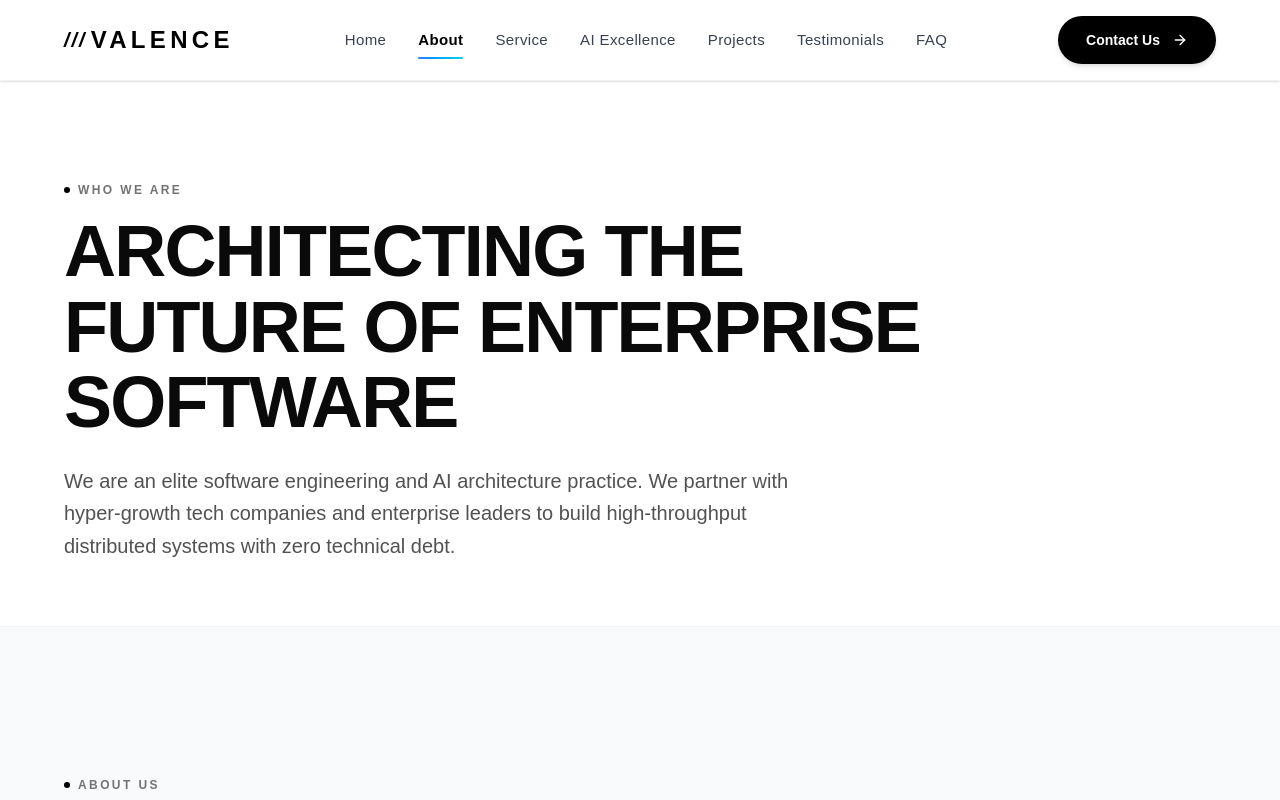
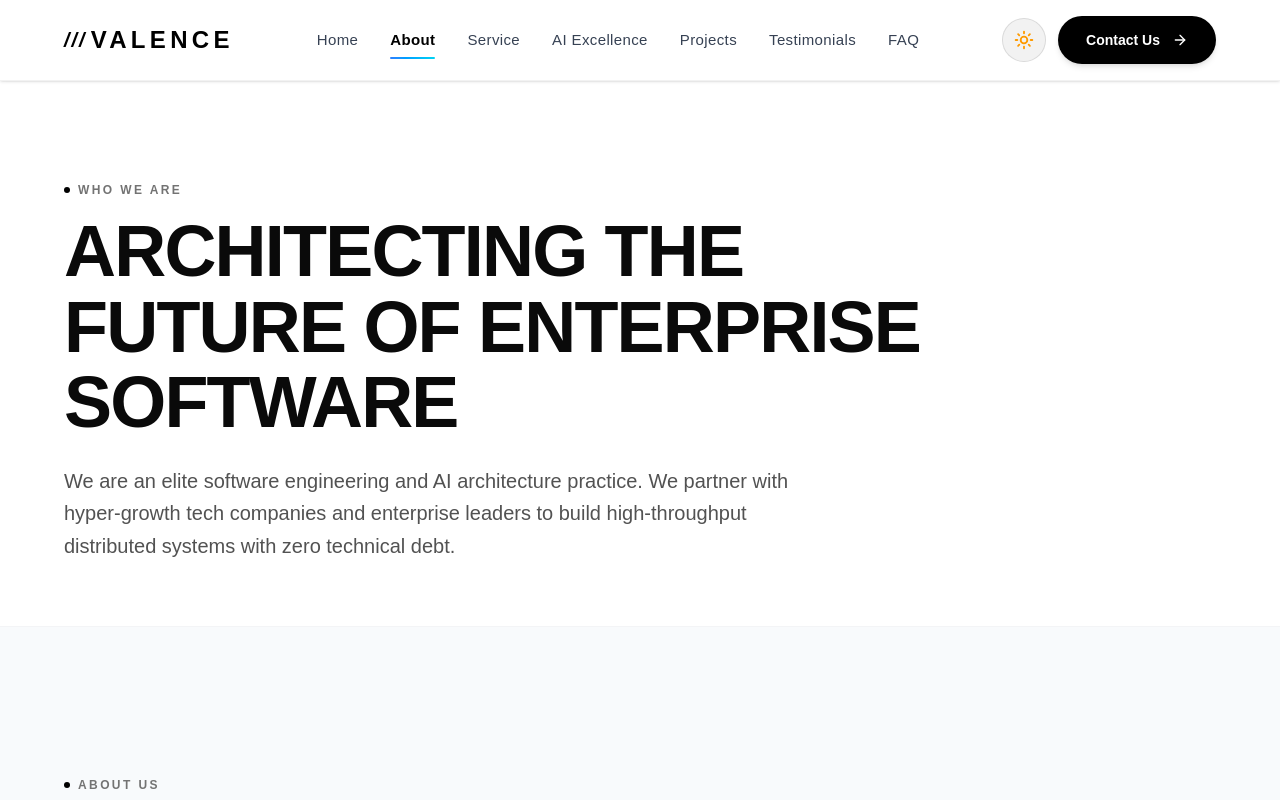
Before and after one commit to ruhul2003/VALENCE, a Next.js app: page /about in a window 1280 px wide. Shown: the top 800 px of the page. Built offline with nearby package versions, Linux system fonts and the light colour scheme; a web font is replaced by a local one.

Commit message:
Integrate ThemeToggle into desktop navigation bar with adaptive backdrop blur.

```diff
--- a/src/components/Navbar.jsx
+++ b/src/components/Navbar.jsx
@@ -5,6 +5,7 @@ import Link from "next/link";
 import { usePathname } from "next/navigation";
 import { motion, AnimatePresence } from "framer-motion";
 import { ArrowRight, Menu, X } from "lucide-react";
+import ThemeToggle from "@/components/ThemeToggle";
 
 const MotionLink = motion.create(Link);
 
@@ -45,7 +46,7 @@ export default function Navbar({ onOpenContact }) {
       transition={{ duration: 0.7, ease: [0.16, 1, 0.3, 1] }}
       className={`fixed top-0 left-0 right-0 z-50 transition-all duration-300 ${
         isSolid
-          ? "bg-white/85 backdrop-blur-xl border-b border-black/5 py-4 shadow-sm"
+          ? "bg-white/85 dark:bg-[#080B11]/85 backdrop-blur-xl border-b border-black/5 dark:border-white/10 py-4 shadow-sm"
           : "bg-transparent py-6"
       }`}
     >
@@ -60,14 +61,14 @@ export default function Navbar({ onOpenContact }) {
           <div className="flex items-center tracking-tighter">
             <span
               className={`font-black italic text-xl mr-1 tracking-widest transition-colors ${
-                isSolid ? "text-black" : "text-white"
+                isSolid ? "text-black dark:text-white" : "text-white"
               }`}
             >
               ///
             </span>
             <span
               className={`font-extrabold text-2xl tracking-[0.18em] transition-colors ${
-                isSolid ? "text-black" : "text-white"
+                isSolid ? "text-black dark:text-white" : "text-white"
               }`}
             >
               VALENCE
@@ -89,10 +90,10 @@ export default function Navbar({ onOpenContact }) {
                 className={`text-[15px] font-medium transition-colors tracking-wide relative group py-1 ${
                   isActive
                     ? isSolid
-                      ? "text-black font-semibold"
+                      ? "text-black dark:text-white font-semibold"
                       : "text-white font-semibold"
                     : isSolid
-                    ? "text-gray-700 hover:text-black"
+                    ? "text-gray-700 dark:text-gray-300 hover:text-black dark:hover:text-white"
                     : "text-white/80 hover:text-white"
                 }`}
               >
@@ -107,8 +108,10 @@ export default function Navbar({ onOpenContact }) {
           })}
         </nav>
 
-        {/* Right CTA Button */}
-        <div className="hidden md:flex items-center">
+        {/* Right CTA & Theme Toggle */}
+        <div className="hidden md:flex items-center space-x-3">
+          <ThemeToggle isSolid={isSolid} />
+
           <MotionLink
             href="/contact"
             whileHover={{ scale: 1.05, y: -1 }}
@@ -116,7 +119,7 @@ export default function Navbar({ onOpenContact }) {
             transition={{ type: "spring", stiffness: 400, damping: 20 }}
             className={`group rounded-full px-7 h-[44px] lg:h-[48px] flex items-center gap-3 text-[14px] font-semibold transition-all duration-300 cursor-pointer ${
               isSolid
-                ? "bg-black text-white hover:bg-neutral-800 shadow-md hover:shadow-lg"
+                ? "bg-black text-white hover:bg-neutral-800 dark:bg-white dark:text-black dark:hover:bg-neutral-200 shadow-md hover:shadow-lg"
                 : "bg-white text-black hover:bg-neutral-100 shadow-lg"
             }`}
           >
```
